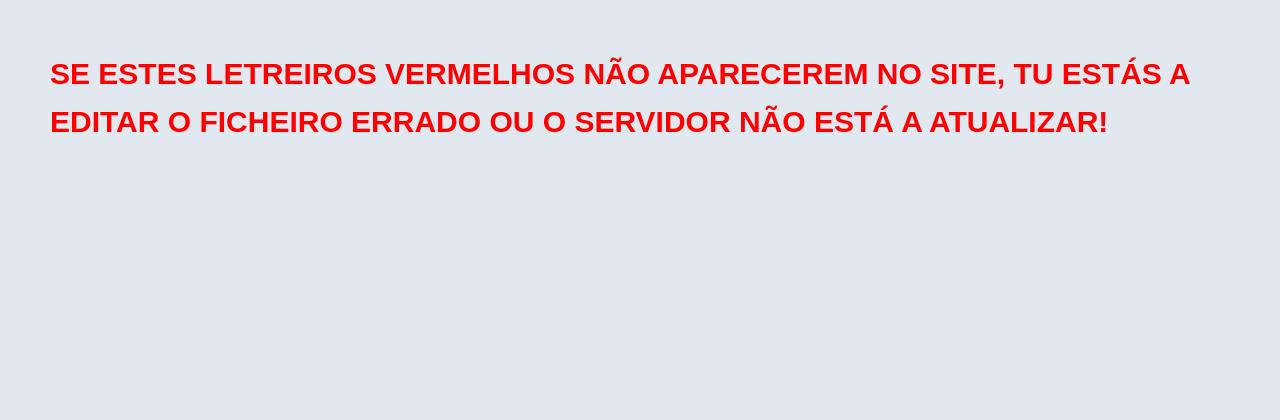
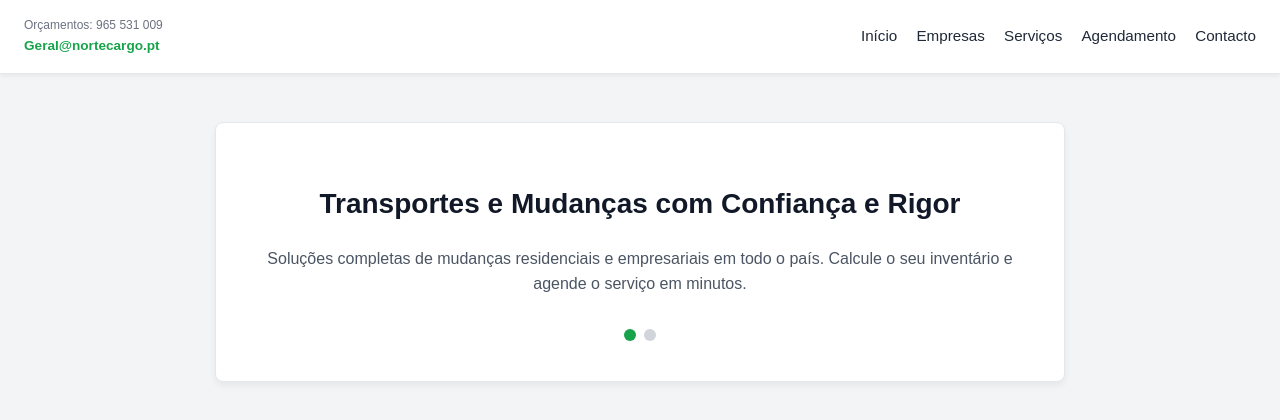
Before and after one commit to geralnortecargo-jpg/nortecargo-erp, a Next.js app: page / in a window 1280 px wide. Shown: the top 420 px of the page. Built offline with nearby package versions, Linux system fonts and the light colour scheme.

Commit message:
Corrige menu mobile na homepage e navbar

```diff
--- a/app/page.tsx
+++ b/app/page.tsx
@@ -1,9 +1,153 @@
 'use client';
 
+import React, { useState } from 'react';
+
+const SLIDES = [
+  {
+    title: 'Transportes e Mudanças com Confiança e Rigor',
+    description: 'Soluções completas de mudanças residenciais e empresariais em todo o país. Calcule o seu inventário e agende o serviço em minutos.',
+  },
+  {
+    title: 'Qualidade e Profissionalismo',
+    description: 'Trabalho garantido, segurança total para os seus bens e dedicação absoluta em cada transporte.',
+  },
+];
+
 export default function HomePage() {
+  const [currentSlide, setCurrentSlide] = useState(0);
+  const [mobileMenuOpen, setMobileMenuOpen] = useState(false);
+
   return (
-    <div style={{ padding: '50px', fontSize: '30px', color: 'red', fontWeight: 'bold' }}>
-      SE ESTES LETREIROS VERMELHOS NÃO APARECEREM NO SITE, TU ESTÁS A EDITAR O FICHEIRO ERRADO OU O SERVIDOR NÃO ESTÁ A ATUALIZAR!
+    <div style={{ minHeight: '100vh', backgroundColor: '#f3f4f6', color: '#1f2937', fontFamily: 'Arial, sans-serif' }}>
+
+      {/* NAVBAR */}
+      <nav style={{
+        display: 'flex',
+        justifyContent: 'space-between',
+        alignItems: 'center',
+        padding: '1rem 1.5rem',
+        backgroundColor: '#ffffff',
+        color: '#1f2937',
+        position: 'relative',
+        boxShadow: '0 2px 4px rgba(0,0,0,0.05)',
+        borderBottom: '1px solid #e5e7eb',
+        flexWrap: 'wrap'
+      }}>
+        {/* LOGO / INFO TOPO */}
+        <div style={{ display: 'flex', flexDirection: 'column' }}>
+          <span style={{ fontSize: '0.75rem', color: '#6b7280' }}>Orçamentos: 965 531 009</span>
+          <span style={{ fontSize: '0.85rem', fontWeight: 'bold', color: '#16a34a' }}>Geral@nortecargo.pt</span>
+        </div>
+
+        {/* ESTILOS RESPONSIVOS DIRETOS */}
+        <style jsx>{`
+          .nav-links {
+            display: flex;
+            gap: 1.2rem;
+            align-items: center;
+          }
+          .hamburger-btn {
+            display: none;
+            background: none;
+            border: none;
+            font-size: 1.8rem;
+            cursor: pointer;
+            color: #1f2937;
+          }
+          .mobile-menu-dropdown {
+            display: none;
+          }
+
+          @media (max-width: 768px) {
+            .nav-links {
+              display: none !important;
+            }
+            .hamburger-btn {
+              display: block !important;
+            }
+            .mobile-menu-dropdown {
+              display: ${mobileMenuOpen ? 'flex' : 'none'} !important;
+              flex-direction: column;
+              position: absolute;
+              top: 100%;
+              left: 0;
+              width: 100%;
+              background-color: #ffffff;
+              padding: 1.5rem;
+              gap: 1rem;
+              box-shadow: 0 10px 15px -3px rgba(0, 0, 0, 0.1);
+              border-top: 1px solid #e5e7eb;
+              z-index: 1000;
+            }
+          }
+        `}</style>
+
+        {/* LINKS DE DESKTOP */}
+        <div className="nav-links">
+          <a href="#home" style={{ color: '#1f2937', textDecoration: 'none', fontWeight: 500, fontSize: '0.95rem' }}>Início</a>
+          <a href="#empresas" style={{ color: '#1f2937', textDecoration: 'none', fontWeight: 500, fontSize: '0.95rem' }}>Empresas</a>
+          <a href="#servicos" style={{ color: '#1f2937', textDecoration: 'none', fontWeight: 500, fontSize: '0.95rem' }}>Serviços</a>
+          <a href="#agendamento" style={{ color: '#1f2937', textDecoration: 'none', fontWeight: 500, fontSize: '0.95rem' }}>Agendamento</a>
+          <a href="#contacto" style={{ color: '#1f2937', textDecoration: 'none', fontWeight: 500, fontSize: '0.95rem' }}>Contacto</a>
+        </div>
+
+        {/* BOTÃO HAMBÚRGUER (MOBILE) */}
+        <button
+          className="hamburger-btn"
+          onClick={() => setMobileMenuOpen(!mobileMenuOpen)}
+          aria-label="Abrir Menu"
+        >
+          {mobileMenuOpen ? '✕' : '☰'}
+        </button>
+
+        {/* MENU DROPDOWN MOBILE */}
+        <div className="mobile-menu-dropdown">
+          <a href="#home" style={{ color: '#1f2937', textDecoration: 'none', fontSize: '1.1rem' }} onClick={() => setMobileMenuOpen(false)}>Início</a>
+          <a href="#empresas" style={{ color: '#1f2937', textDecoration: 'none', fontSize: '1.1rem' }} onClick={() => setMobileMenuOpen(false)}>Empresas</a>
+          <a href="#servicos" style={{ color: '#1f2937', textDecoration: 'none', fontSize: '1.1rem' }} onClick={() => setMobileMenuOpen(false)}>Serviços</a>
+          <a href="#agendamento" style={{ color: '#1f2937', textDecoration: 'none', fontSize: '1.1rem' }} onClick={() => setMobileMenuOpen(false)}>Agendamento</a>
+          <a href="#contacto" style={{ color: '#1f2937', textDecoration: 'none', fontSize: '1.1rem' }} onClick={() => setMobileMenuOpen(false)}>Contacto</a>
+        </div>
+      </nav>
+
+      {/* CONTEÚDO PRINCIPAL / SLIDER */}
+      <section style={{ padding: '3rem 1rem', textAlign: 'center' }}>
+        <div style={{
+          maxWidth: '800px',
+          margin: '0 auto',
+          borderRadius: '8px',
+          boxShadow: '0 4px 6px rgba(0, 0, 0, 0.05)',
+          backgroundColor: '#ffffff',
+          color: '#1f2937',
+          padding: '2.5rem 1.5rem',
+          border: '1px solid #e5e7eb'
+        }}>
+          <h1 style={{ fontSize: '1.75rem', fontWeight: 'bold', color: '#111827', lineHeight: '1.3' }}>
+            {SLIDES[currentSlide].title}
+          </h1>
+          <p style={{ marginTop: '1rem', fontSize: '1rem', color: '#4b5563', lineHeight: '1.6' }}>
+            {SLIDES[currentSlide].description}
+          </p>
+
+          <div style={{ display: 'flex', justifyContent: 'center', gap: '8px', marginTop: '2rem' }}>
+            {SLIDES.map((_, index) => (
+              <span
+                key={index}
+                onClick={() => setCurrentSlide(index)}
+                style={{
+                  width: '12px',
+                  height: '12px',
+                  borderRadius: '50%',
+                  cursor: 'pointer',
+                  backgroundColor: index === currentSlide ? '#16a34a' : '#d1d5db',
+                  transition: 'background-color 0.3s ease'
+                }}
+              />
+            ))}
+          </div>
+        </div>
+      </section>
+
     </div>
   );
 }
```
